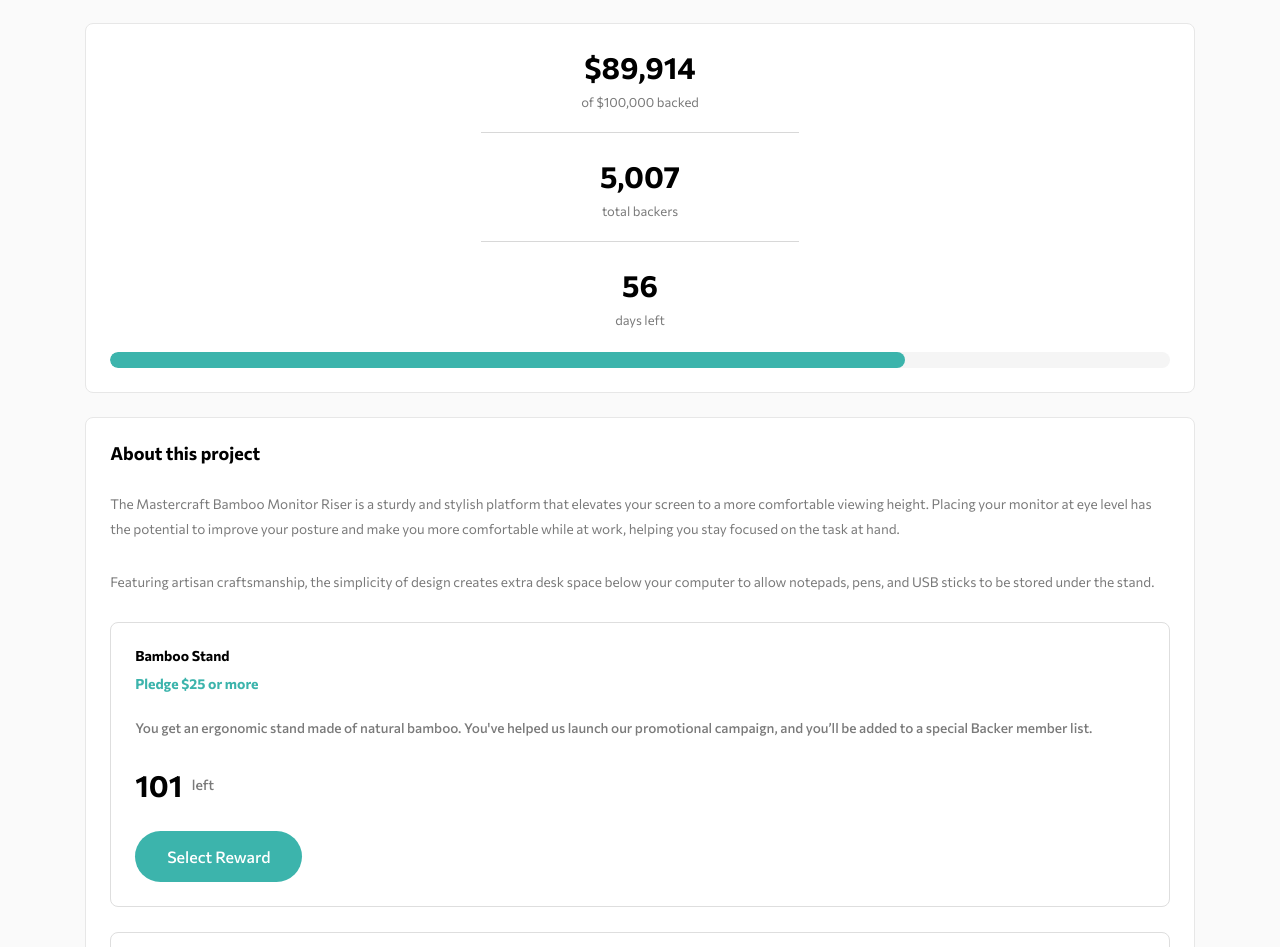
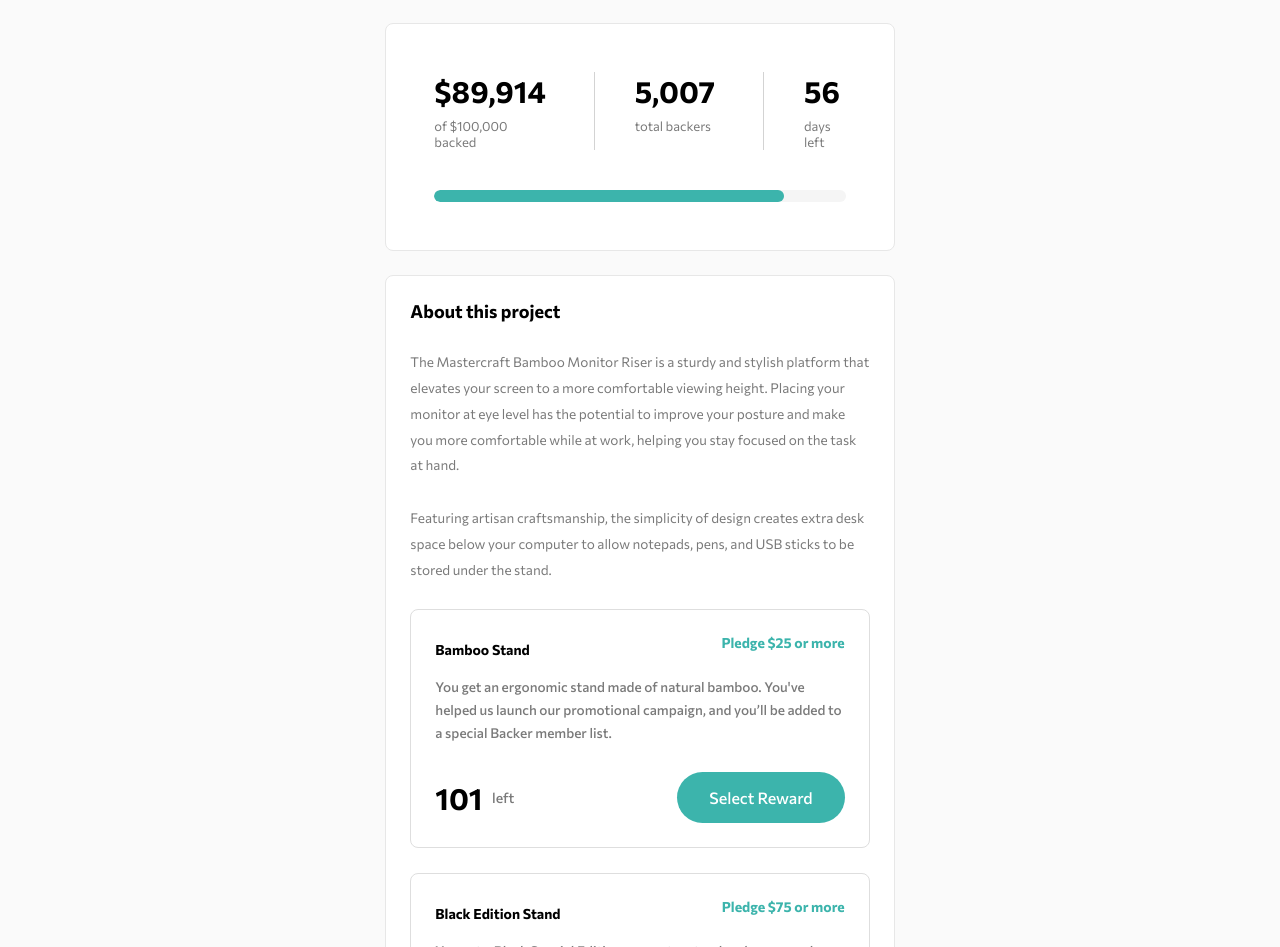
Before and after one commit to cendyz/Crowdfunding-product-page, a React (Vite) app: page / in a window 1280 px wide. Shown: the part 565-1512 px from the top of the page. Built offline with nearby package versions, Linux system fonts and the light colour scheme.

Commit message:
desktop desing normal ok

```diff
--- a/src/App.jsx
+++ b/src/App.jsx
@@ -86,6 +86,7 @@
 					</div>
 				</div>
 				<div className='second-box'>
+					<div className='second-box-wrapper'>
 						<div className='second-box-content'>
 							<p className='second-box-content-price'>$89,914</p>
 							<p className='second-box-content-text'>of $100,000 backed</p>
@@ -100,6 +101,7 @@
 							<p className='second-box-content-price'>56</p>
 							<p className='second-box-content-text'>days left</p>
 							<div className='second-box-content-line'></div>
+						</div>
 					</div>
 					<div className='second-box-line'></div>
 				</div>
@@ -118,13 +120,16 @@
 						pens, and USB sticks to be stored under the stand.
 					</p>
 					<div className='last-box-inner'>
+						<div className='last-box-up-wrapper'>
 							<h3 className='last-box-inner-title'>Bamboo Stand</h3>
 							<p className='last-box-inner-pledge'>Pledge $25 or more</p>
+						</div>
 						<p className='last-box-inner-text'>
 							You get an ergonomic stand made of natural bamboo. You've
 							helped us launch our promotional campaign, and you’ll be
 							added to a special Backer member list.
 						</p>
+						<div className='last-box-down-wrapper'>
 							<div className='last-box-inner-left'>
 								<p className='last-box-inner-left-price'>101</p>
 								<p className='last-box-inner-left-text'>left</p>
@@ -133,14 +138,18 @@
 								Select Reward
 							</button>
 						</div>
+					</div>
 					<div className='last-box-inner'>
+						<div className='last-box-up-wrapper'>
 							<h3 className='last-box-inner-title'>Black Edition Stand</h3>
-						<p className='last-box-inner-pledge'>Pledge $25 or more</p>
+							<p className='last-box-inner-pledge'>Pledge $75 or more</p>
+						</div>
 						<p className='last-box-inner-text'>
 							You get a Black Special Edition computer stand and a personal
 							thank you. You’ll be added to our Backer memmber list.
 							Shipping is included.
 						</p>
+						<div className='last-box-down-wrapper'>
 							<div className='last-box-inner-left'>
 								<p className='last-box-inner-left-price'>64</p>
 								<p className='last-box-inner-left-text'>left</p>
@@ -149,16 +158,20 @@
 								Select Reward
 							</button>
 						</div>
+					</div>
 					<div className='last-box-inner'>
+						<div className='last-box-up-wrapper'>
 							<h3 className='last-box-inner-title'>
 								Mahogany Special Edition
 							</h3>
 							<p className='last-box-inner-pledge'>Pledge $200 or more</p>
+						</div>
 						<p className='last-box-inner-text'>
 							You get two Special Edition Mahogany stands, a Backer
 							T-Shirt, and a personal thank you. You’ll be added to our
 							Backer member list. Shipping is included.
 						</p>
+						<div className='last-box-down-wrapper'>
 							<div className='last-box-inner-left'>
 								<p className='last-box-inner-left-price'>0</p>
 								<p className='last-box-inner-left-text'>Out of Stock</p>
@@ -166,6 +179,7 @@
 							<button className='last-box-inner-left-btn'>
 								Out of Stock
 							</button>
+						</div>
 					</div>
 				</div>
 				<div className='modal'>
--- a/src/sass/main.scss
+++ b/src/sass/main.scss
@@ -181,6 +181,7 @@
 .second-box-line {
 	position: relative;
 	padding: 0.5em;
+	padding-top: 0.3em;
 	background-color: whitesmoke;
 	border-radius: 1em;
 	overflow: hidden;
@@ -425,10 +426,21 @@
 		z-index: 1;
 	}
 
-	.first-box-content {
+	.second-box,
+	.main,
+	.last-box {
+		max-width: 711px;
+		width: 39.79vw;
+		margin: 0 auto;
+	}
+	.main {
+		margin-top: 8em;
+		width: 57%;
+	}
+
+	.first-box-content,
+	.second-box {
 		padding: 3em;
-		max-width: 711px;
-		width: 57%;
 	}
 
 	.first-title {
@@ -460,6 +472,64 @@
 	.main-save-img {
 		margin-right: 0.7em;
 	}
+
+	.bookmark-span {
+		display: inline;
+	}
+
+	.second-box-wrapper {
+		display: flex;
+		column-gap: 1em;
+	}
+
+	.second-box-content {
+		padding-right: 3em;
+		border-right: 1px solid rgb(211, 211, 211);
+		// width: 30%;
+		text-align: left;
+
+		&:nth-child(2) {
+			padding-left: 1.5em;
+			padding-right: 3em;
+		}
+
+		&:nth-child(3) {
+			padding-left: 1.5em;
+			border-right: none;
+		}
+	}
+
+	.second-box-content-text {
+		margin-bottom: 0;
+	}
+
+	.second-box-content-line {
+		display: none;
+	}
+
+	.second-box-line {
+		margin-top: 1em;
+		&::before {
+			width: 85%;
+
+		}
+	}
+
+	.last-box-up-wrapper, .last-box-down-wrapper {
+		display: flex;
+		justify-content: space-between;
+		align-items: center;
+	}
+
+	.last-box-inner-left {
+		margin-bottom: 0;
+	}
+
+
+
+	// .second-box-content {
+	// 	border-bottom: none;
+	// }
 }
 
 // - Mobile: 375px
```
Lines whose indentation alone changed are shown as unchanged.
